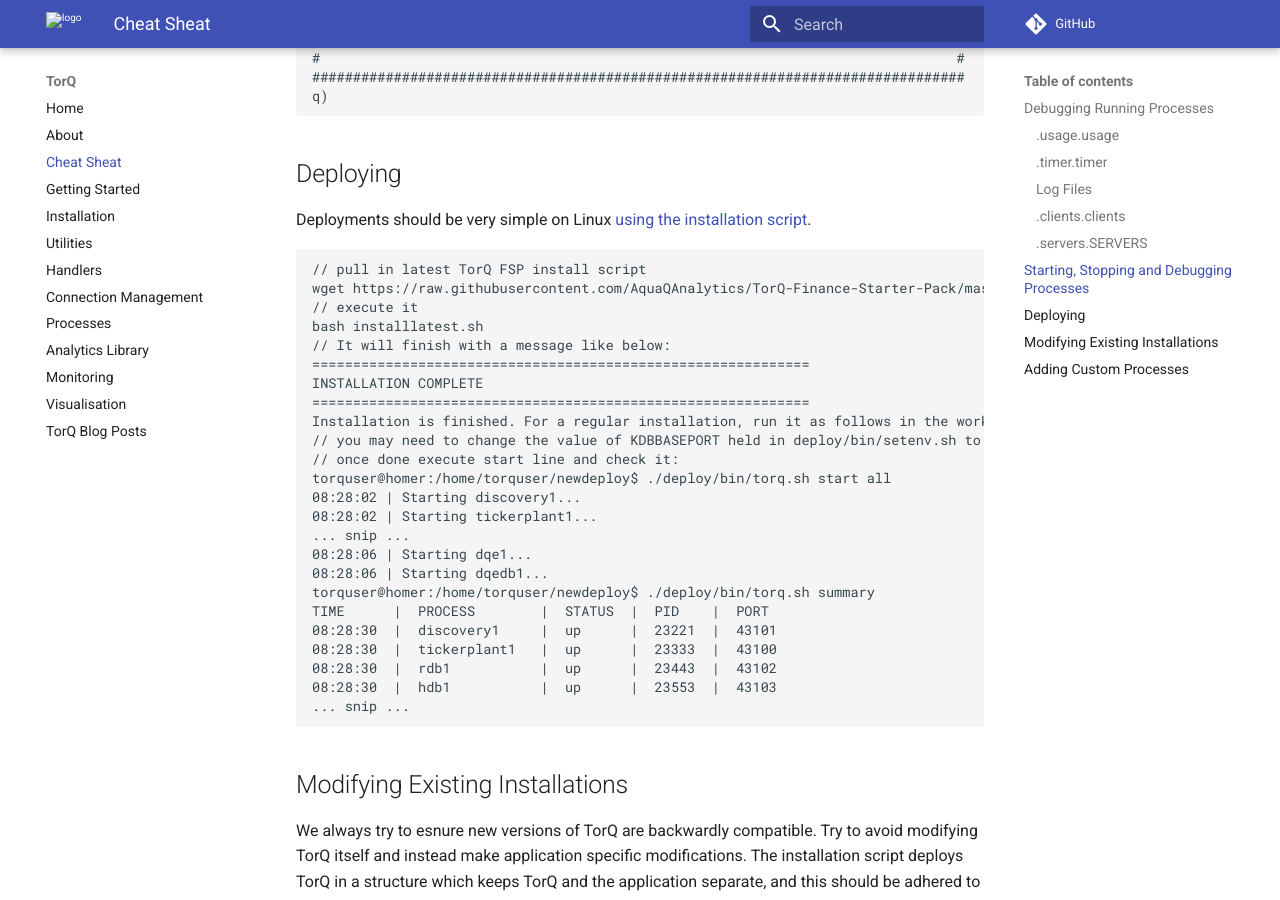
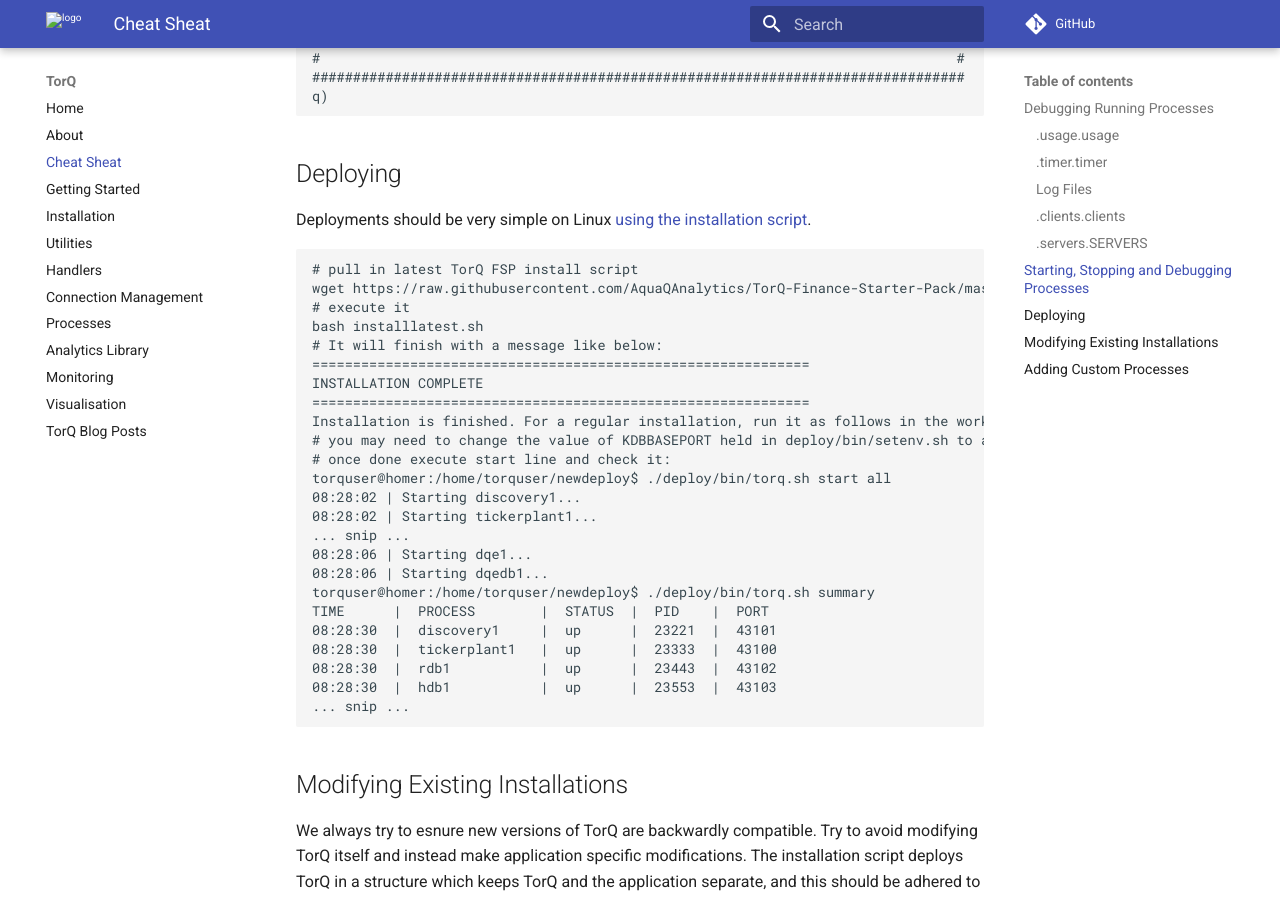
Before and after one commit to DataIntellectTech/TorQ, an MkDocs documentation site: the page built from docs/cheatsheet.md, in a window 1280 px wide and 900 px high, scrolled down 3144 px. Built offline with MkDocs 1.6.1 and Material for MkDocs 9.7.7, drawn with Linux system fonts in a browser that asks for light colours; comment, search, counter and statistics services are not loaded; old or Windows-style settings are respelled for this version of MkDocs.

Commit message:
Update docs/cheatsheet.md
Co-authored-by: Jonathon McMurray <jonathon.mcmurray@aquaq.co.uk>

````diff
--- a/docs/cheatsheet.md
+++ b/docs/cheatsheet.md
@@ -117,18 +117,18 @@
 
 Deployments should be very simple on Linux [using the installation script](http://aquaqanalytics.github.io/TorQ/InstallGuide/).
 
-```
-// pull in latest TorQ FSP install script
+```bash
+# pull in latest TorQ FSP install script
 wget https://raw.githubusercontent.com/AquaQAnalytics/TorQ-Finance-Starter-Pack/master/installlatest.sh
-// execute it
+# execute it
 bash installlatest.sh
-// It will finish with a message like below:
+# It will finish with a message like below:
 =============================================================
 INSTALLATION COMPLETE
 =============================================================
 Installation is finished. For a regular installation, run it as follows in the working directory: ./deploy/bin/torq.sh start all
-// you may need to change the value of KDBBASEPORT held in deploy/bin/setenv.sh to avoid conflicts with other TorQ stacks if running on a shared host
-// once done execute start line and check it:
+# you may need to change the value of KDBBASEPORT held in deploy/bin/setenv.sh to avoid conflicts with other TorQ stacks if running on a shared host
+# once done execute start line and check it:
 torquser@homer:/home/torquser/newdeploy$ ./deploy/bin/torq.sh start all
 08:28:02 | Starting discovery1...
 08:28:02 | Starting tickerplant1...
````
